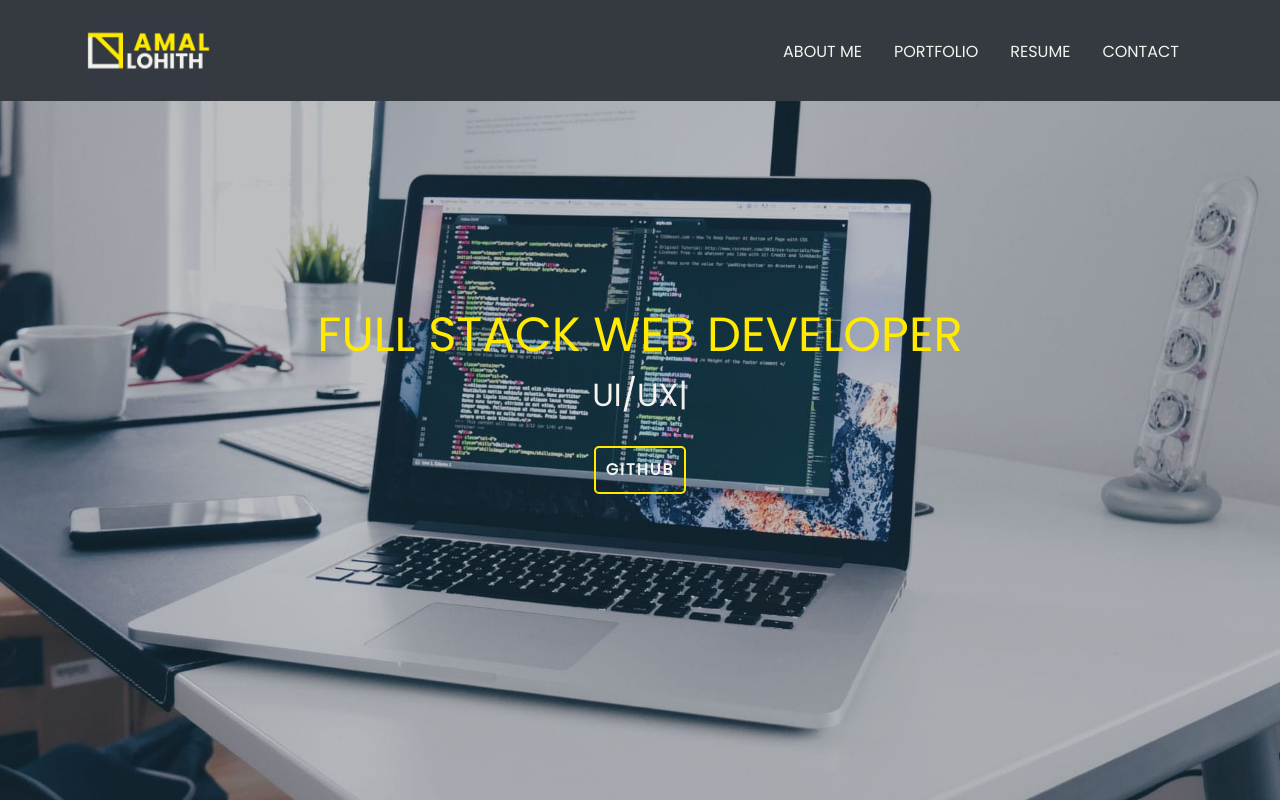
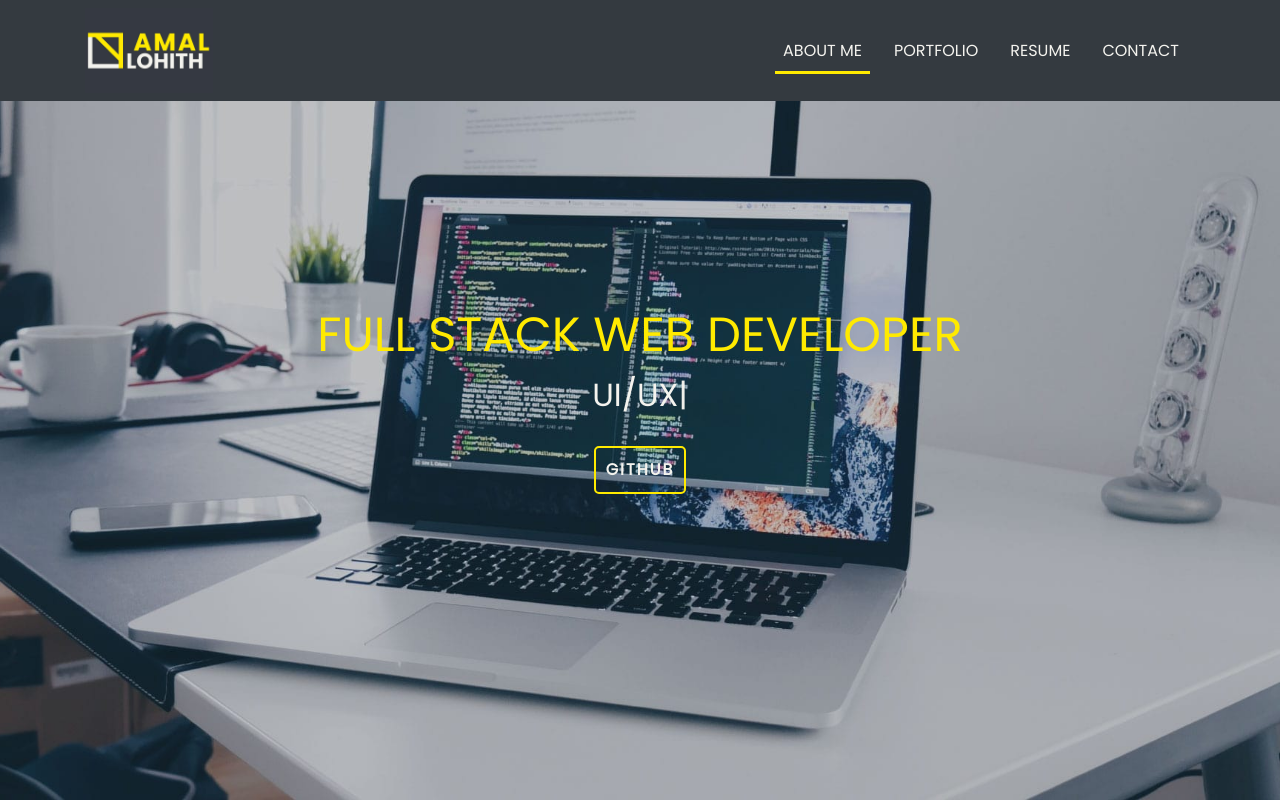
Before and after one commit to LohithAmal/react-portfolio, a React (Create React App) app in the folder portfolio/: page / in a window 1280 px wide. In both pictures the pointer is over the link 822 px from the left and 50 px from the top of the page. Shown: the top 800 px of the page. Built offline with nearby package versions, Linux system fonts and the light colour scheme.

Commit message:
active focus on navabar

```diff
--- a/portfolio/src/App.css
+++ b/portfolio/src/App.css
@@ -42,9 +42,9 @@ border-top: 0.200rem solid var(--primary-bootstrap-nav);
 .navbar-nav > li > a:active, .navbar-nav > li > a:focus {
  border-bottom:0.200rem solid var(--primary-yellow) ;;
 }
-/* .navbar-nav > li > a:hover{
-  color: var(--primary-red) ;
-} */
+.navbar-nav > li > a:hover{
+  border-bottom:0.200rem solid var(--primary-yellow) ;
+}
 /* header */
 
 .header-wraper{
@@ -145,7 +145,7 @@ border-top: 0.200rem solid var(--primary-bootstrap-nav);
   letter-spacing: 1.1rem;
 }
 .ctext{
-  font-weight: bold;
+   font-weight: bold;
   letter-spacing: 1.1rem;
 }
 .para{
```
